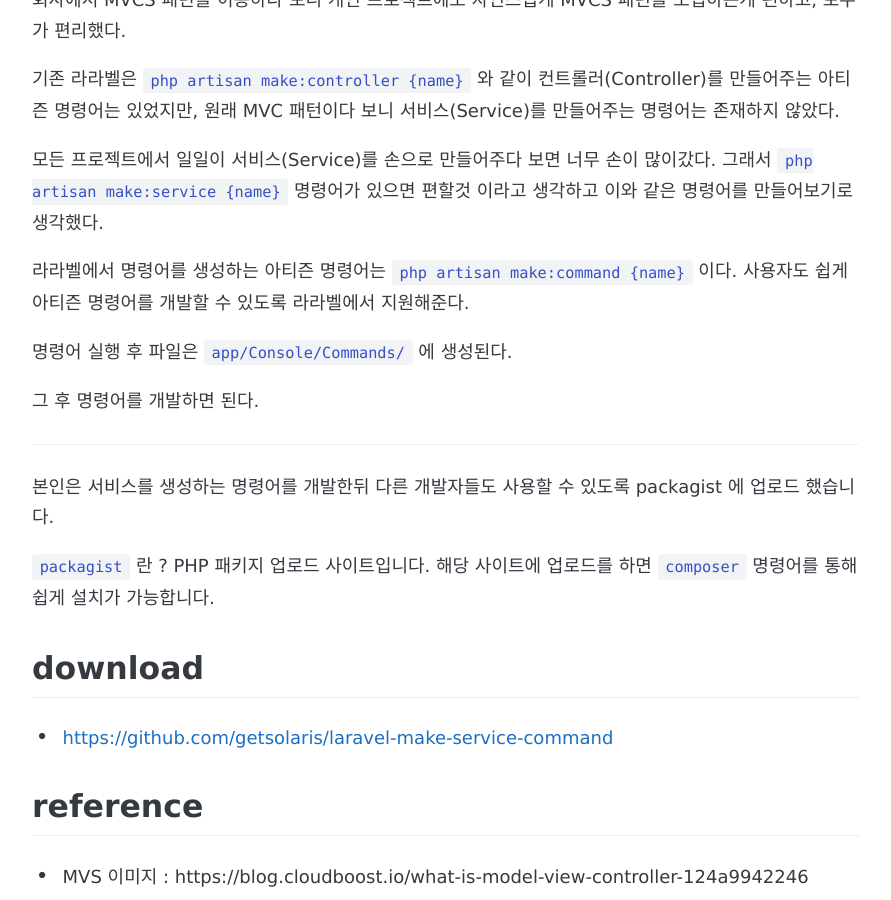
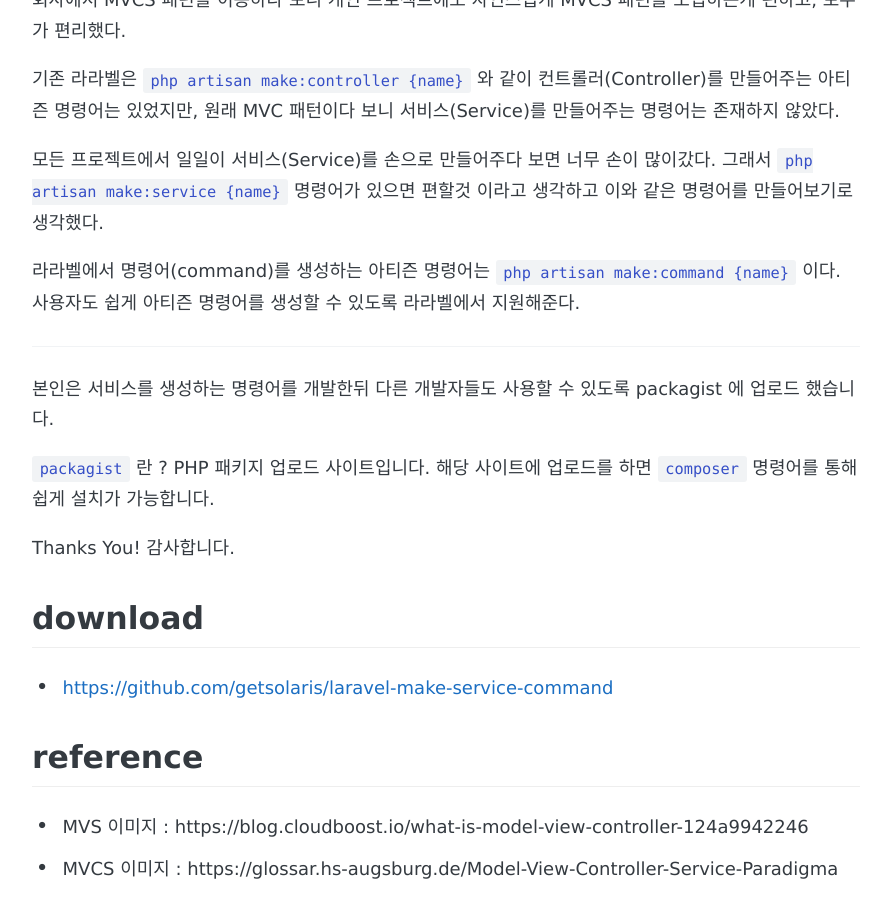
Before and after one commit to mingeunkim/mingeunkim.github.io, a Jekyll site: the page built from _posts/2018-10-20-laravel-mvcs-service.md, in a window 1280 px wide and 900 px high, scrolled down 1472 px. Shown: the whole window, without its empty margins (194-1085 px from the left). Built offline with Jekyll 4.4.1, drawn with Linux system fonts in a browser that asks for light colours; some web fonts are replaced; comment, search, counter and statistics services are not loaded.

Commit message:
mvcs edit

```diff
--- a/_posts/2018-10-20-laravel-mvcs-service.md
+++ b/_posts/2018-10-20-laravel-mvcs-service.md
@@ -30,11 +30,7 @@
 
 모든 프로젝트에서 일일이 서비스(Service)를 손으로 만들어주다 보면 너무 손이 많이갔다. 그래서 `php artisan make:service {name}` 명령어가 있으면 편할것 이라고 생각하고 이와 같은 명령어를 만들어보기로 생각했다.
 
-라라벨에서 명령어를 생성하는 아티즌 명령어는 `php artisan make:command {name}` 이다. 사용자도 쉽게 아티즌 명령어를 개발할 수 있도록 라라벨에서 지원해준다.
-
-명령어 실행 후 파일은 `app/Console/Commands/` 에 생성된다.
-
-그 후 명령어를 개발하면 된다.
+라라벨에서 명령어(command)를 생성하는 아티즌 명령어는 `php artisan make:command {name}` 이다. 사용자도 쉽게 아티즌 명령어를 생성할 수 있도록 라라벨에서 지원해준다.
 
 ----------
 
@@ -42,6 +38,7 @@
 
 `packagist` 란 ? PHP 패키지 업로드 사이트입니다. 해당 사이트에 업로드를 하면 `composer` 명령어를 통해 쉽게 설치가 가능합니다.
 
+Thanks You! 감사합니다.
 
 ## download
 - [https://github.com/getsolaris/laravel-make-service-command](https://github.com/getsolaris/laravel-make-service-command)
```
